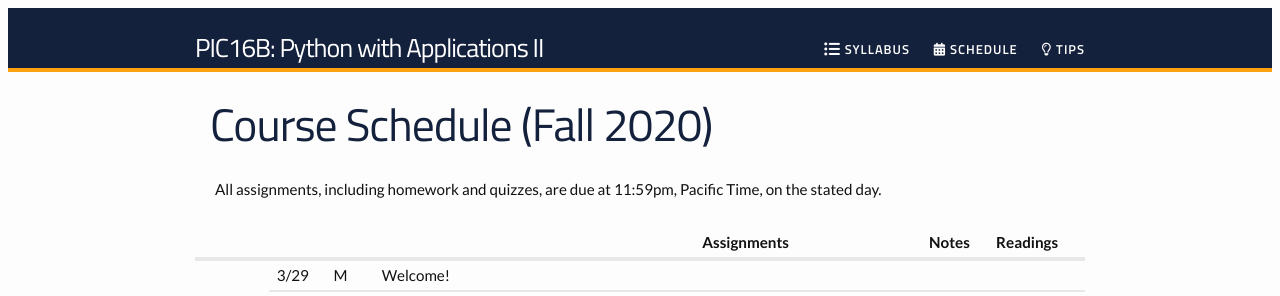
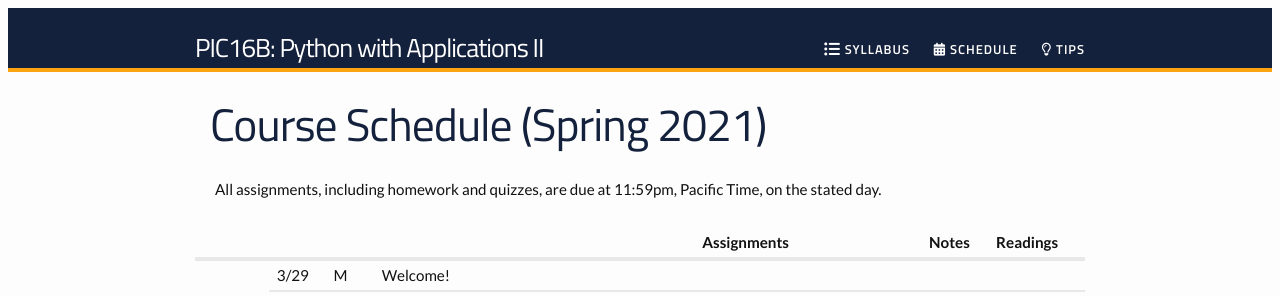
Before and after one commit to PhilChodrow/PIC16B, a Jekyll site: the page built from schedule.md, in a window 1280 px wide. Shown: the top 296 px of the page. Built offline with Jekyll 4.4.1, drawn with Linux system fonts in a browser that asks for light colours; nearby versions of some CDN libraries.

Commit message:
Update schedule.md

```diff
--- a/schedule.md
+++ b/schedule.md
@@ -1,6 +1,6 @@
 ---
 layout: page
-title: Course Schedule (Fall 2020)
+title: Course Schedule (Spring 2021)
 permalink: schedule/
 ---
 
```
